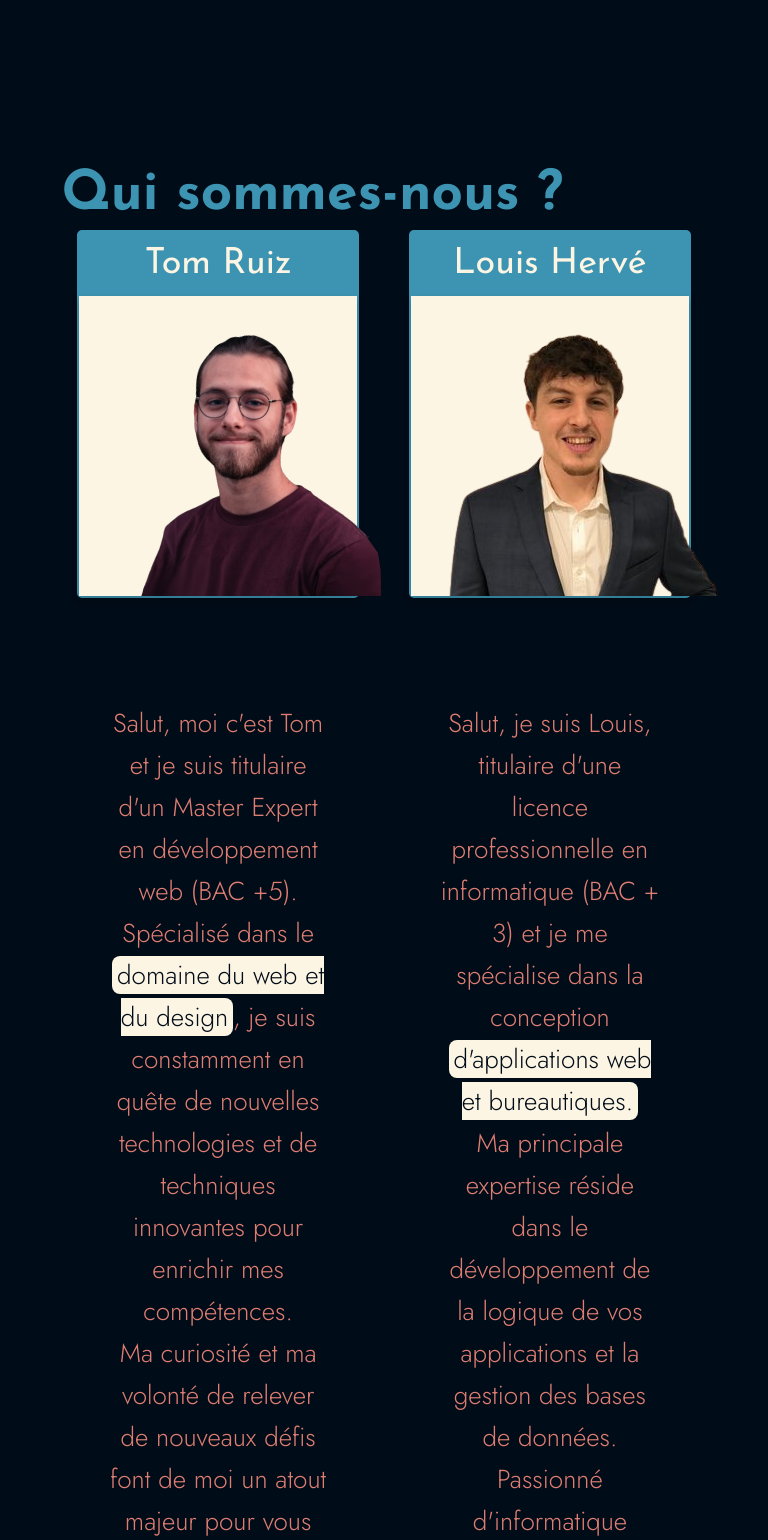
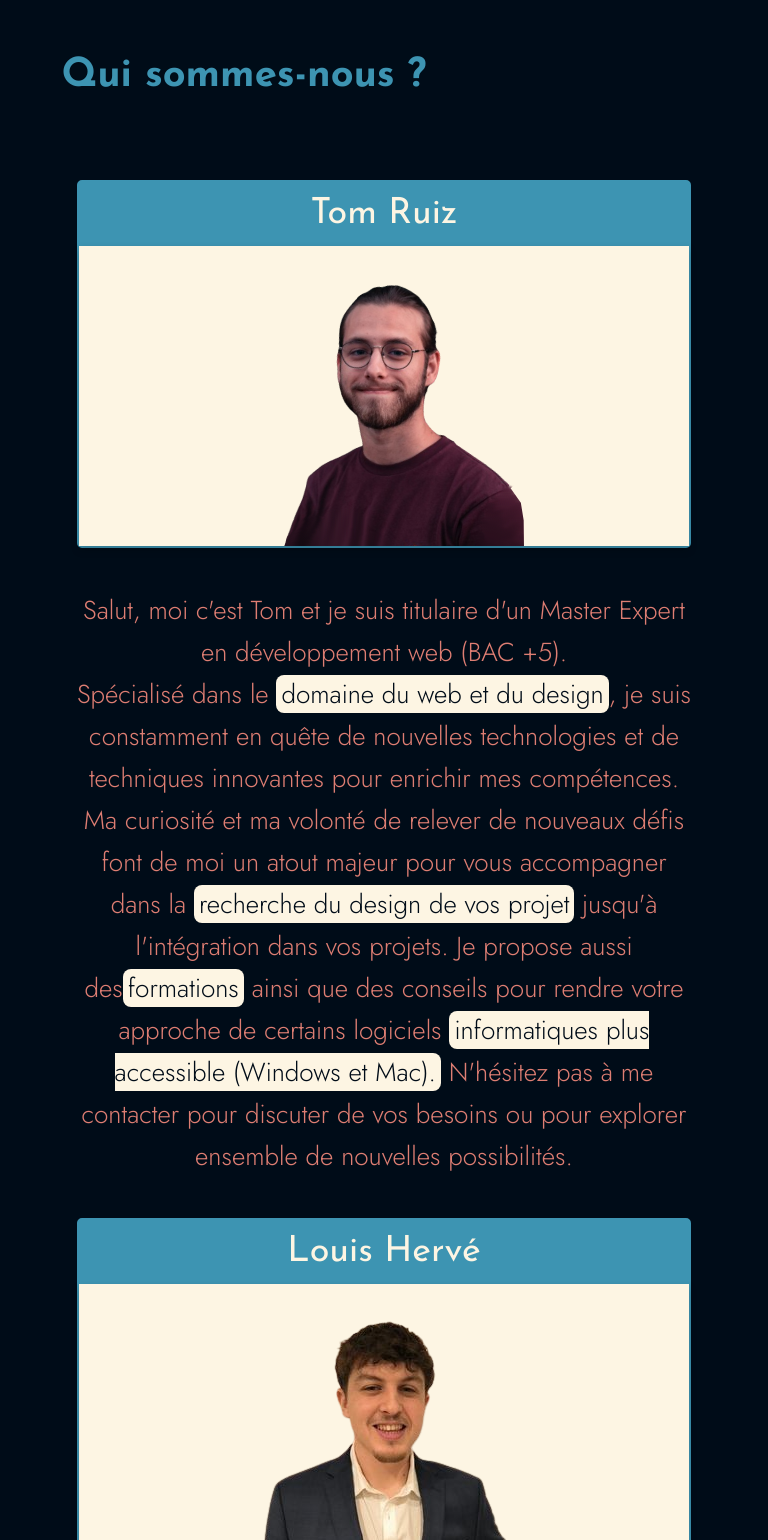
Before and after one commit to tom-ruiz/Klonis, a Next.js app: page /pages/page-info in a window 768 px wide. Shown: the top 1540 px of the page. Built offline with nearby package versions, Linux system fonts and the light colour scheme.

Commit message:
responsive WIP

```diff
--- a/src/pages/pages/page-info.js
+++ b/src/pages/pages/page-info.js
@@ -31,7 +31,7 @@ export default function PageInfo() {
       <section>
         <h3 className={styles.titles}>Qui sommes-nous ?</h3>
         <div className={styles.main}>
-          <div className={styles.gridContent}>
+          <div className={`${styles.gridContent} ${styles.tom}`}>
             <h2>Tom Ruiz</h2>
             <div className={styles.flipCard}>
               <button
@@ -63,7 +63,7 @@ export default function PageInfo() {
               </div>
             </div>
           </div>
-          <div className={styles.gridContent}>
+          <div className={`${styles.gridContent} ${styles.louis}`}>
             <h2>Louis Hervé</h2>
             <div className={styles.flipCard}>
               <button
@@ -97,7 +97,7 @@ export default function PageInfo() {
           <p
             data-aos="fade-up"
             data-aos-duration="1000"
-            className={styles.contentP}
+            className={`${styles.contentP} ${styles.tomText}`}
           >
             Salut, moi c'est Tom et je suis titulaire d'un Master Expert en
             développement web (BAC +5).
@@ -120,7 +120,7 @@ export default function PageInfo() {
           <p
             data-aos="fade-up"
             data-aos-duration="1000"
-            className={styles.contentP}
+            className={`${styles.contentP} ${styles.louisText}`}
           >
             Salut, je suis Louis, titulaire d'une licence professionnelle en informatique (BAC +
             3) et je me spécialise dans la conception <br />
--- a/src/styles/Contact.module.css
+++ b/src/styles/Contact.module.css
@@ -1,11 +1,13 @@
 .section {
-    height: 90vh;
+    height: fit-content;
+    padding-bottom: 5%;
 }
 
 
 .mail a {
     color: #FDF5E3;
     transition: color .4s;
+
 }
 
 .mail a:hover {
--- a/src/styles/Info.module.css
+++ b/src/styles/Info.module.css
@@ -4,14 +4,21 @@
   grid-column-gap: 8%;
   display: grid;
   grid-template-areas:
-    ". ."
-    ". .";
+    "tom louis"
+    "tomText louisText";
 
 }
 
 @media screen and (max-width: 768px) {
   .main {
-    padding: 0 10% 10% 10%;
+    padding: 10%;
+    grid-template-areas:
+      "tom"
+      "tomText"
+      "louis"
+      "louisText";
+    gap: 2%;
+
   }
 
   .main h3 {
@@ -59,6 +66,14 @@
   line-height: 42px;
 }
 
+@media screen and (max-width: 768px) {
+  .contentP {
+    margin: 0;
+    padding: 0;
+  }
+
+}
+
 .contentEnd {
   margin: 4em 0;
   text-align: center !important;
@@ -67,6 +82,14 @@
   color: #FDF5E3;
   padding: 0 22%;
   line-height: 44px;
+}
+
+
+@media screen and (max-width: 768px) {
+  .contentEnd {
+    padding: 20% 10% 0% 10%;
+  }
+
 }
 
 .main span {
@@ -135,9 +158,8 @@
 }
 
 
-.titles{
+.titles {
   padding: 1% 8%;
-  font-size: 55px;
   color: #3D94B2;
 }
 
@@ -175,10 +197,19 @@
   font-weight: bold;
 }
 
-.flipCardBack p, .flipCardBack a {
+.flipCardBack p,
+.flipCardBack a {
   color: black;
   font-size: 20px;
   text-align: center;
+}
+
+@media screen and (max-width: 768px) {
+
+  .flipCardBack p,
+  .flipCardBack a {
+    font-size: 18px;
+  }
 }
 
 .turnButton {
@@ -210,3 +241,19 @@
 .rotate {
   transform: rotateY(180deg);
 }
+
+.tom {
+  grid-area: tom;
+}
+
+.louis {
+  grid-area: louis;
+}
+
+.tomText {
+  grid-area: tomText;
+}
+
+.louisText {
+  grid-area: louisText;
+}
--- a/src/styles/globals.scss
+++ b/src/styles/globals.scss
@@ -41,9 +41,10 @@ h3 {
   font-family: "Josefin";
   font-weight: bold;
   color: $color-blue-sry;
+  font-size: 55px;
 
-  @media screen and (min-width: 768px) {
-    font-size: $font-title-sm;
+  @media screen and (max-width: 768px) {
+    font-size: 40px;
   }
 }
 
@@ -72,6 +73,10 @@ p {
   flex-direction: column;
   position: relative;
   background-color: transparent;
+
+  @media screen and (max-width: 768px) {
+    height: auto;
+  }
 }
 
 .responsiveMenu {
@@ -143,7 +148,11 @@ nav a {
   color: $color-white;
   display: flex;
   font-family: "Josefin";
+  @media screen and (max-width: 768px) {
+   color: $color-black;
+  }
 }
+
 
 
 nav a:first-child {
@@ -204,6 +213,10 @@ nav a:last-child:hover {
   outline: none;
   text-decoration: none;
   color: $color-black;
+
+  @media screen and (max-width: 768px) {
+    display: none;
+  }
 }
 
 .home {
```
Also changed, not shown: src/pages/pages/page-presta.js (+6 -20 lines), src/styles/Home.module.css (+24 -3 lines), src/styles/Presta.module.css (+44 -2 lines).
